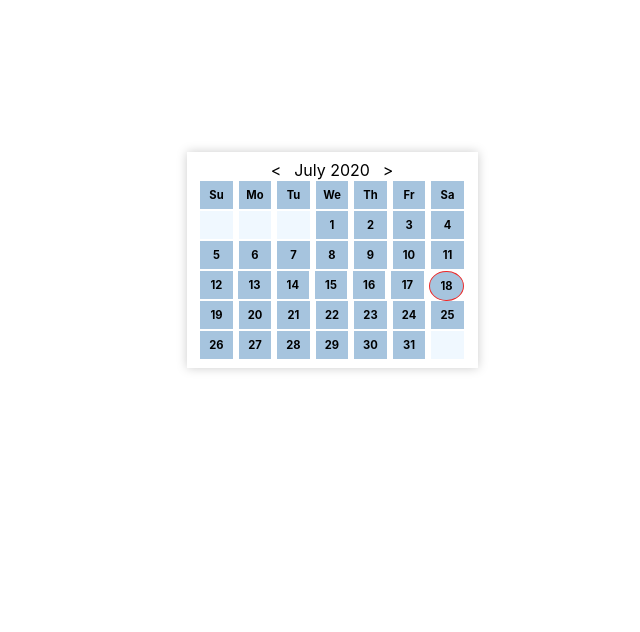
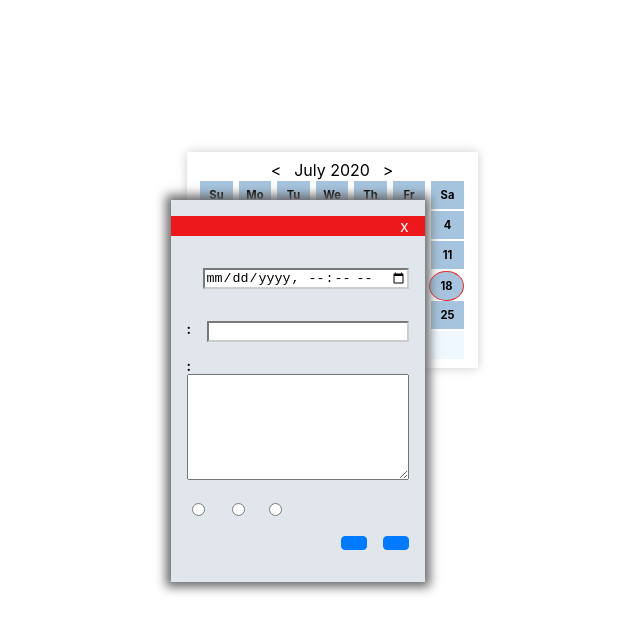
Before and after one commit to reposman33/calendar, a React (Create React App) app: page / in a window 1280 px wide. Both pictures are taken after a click on the element "Su". Shown: the top 632 px of the page, without its empty margins (308-948 px from the left). Built offline with nearby package versions, Linux system fonts and the light colour scheme.

Commit message:
Alarmwindow: on 'Save' add alarm to list of alarms ; check if alarm is overdue; display alert with alarmvalues in disabled fields.

```diff
--- /dev/null
+++ b/src/components/alarm.js
@@ -0,0 +1,5 @@
+export const Alarm = {
+	checkAlarm(alarm) {
+		return new Date(alarm.alarmTime).getTime() <= new Date().getTime();
+	},
+};
--- a/src/components/alarmWindow.js
+++ b/src/components/alarmWindow.js
@@ -1,12 +1,9 @@
-import React, { useContext } from "react";
+import React, { useState, useContext } from "react";
 import styled from "styled-components";
 import { CalendarContext } from "../contexts";
+import { Alarm } from "./alarm";
 
-export const AlarmWindow = (props) => {
-	const { I18n } = useContext(CalendarContext);
-	const { hideAlarmWindow } = useContext(CalendarContext);
-
-	const StyledDiv = styled.div`
+const StyledDiv = styled.div`
 	background-color: #e0e6ec;
 	box-shadow: 0px 0px 10px 5px rgba(105, 105, 107, 1);
 	display: flex;
@@ -89,7 +86,49 @@ export const AlarmWindow = (props) => {
 		}
 	}
 }
-    `;
+	`;
+
+export const AlarmWindow = ({ description, level, time, title }) => {
+	const [alarmTime, setAlarmTime] = useState(time);
+	const [alarmTitle, setAlarmTitle] = useState(title);
+	const [alarmDescription, setAlarmDescription] = useState(description);
+	const [alarmLevel, setAlarmLevel] = useState(level);
+
+	const { I18n } = useContext(CalendarContext);
+	const { hideAlarmWindow } = useContext(CalendarContext);
+	const { alarms, updateAlarms } = useContext(CalendarContext);
+
+	const onChange = (e) => {
+		switch (e.target.name) {
+			case "alarmTime":
+				setAlarmTime(e.target.value);
+				break;
+			case "alarmTitle":
+				setAlarmTitle(e.target.value);
+				break;
+			case "alarmDescription":
+				setAlarmDescription(e.target.value);
+				break;
+			case "alarmLevel":
+				setAlarmLevel(e.target.value);
+				break;
+			default:
+				console.log(e.target.name, " not defined");
+		}
+	};
+
+	const addToAlarms = () => {
+		updateAlarms([
+			...alarms,
+			{
+				alarmTime,
+				alarmTitle,
+				alarmDescription,
+				alarmLevel,
+			},
+		]);
+		hideAlarmWindow();
+	};
 
 	return (
 		<StyledDiv>
@@ -100,30 +139,69 @@ export const AlarmWindow = (props) => {
 				</span>
 			</div>
 			<div className='alarmTime'>
-				<label>{I18n.get("ALARMWINDOW.ALARMTIME.LABEL")}</label> <input type='datetime-local' />
+				<label>{I18n.get("ALARMWINDOW.ALARMTIME.LABEL")}</label>
+				<input name='alarmTime' type='datetime-local' onChange={onChange} value={alarmTime} disabled={!!time} />
 			</div>
 			<div className='alarmTitle'>
 				<label>{I18n.get("ALARMWINDOW.ALARMTITLE.LABEL")}:</label>
-				<input type='text' />
+				<input
+					type='text'
+					name='alarmTitle'
+					onChange={onChange}
+					value={alarmTitle}
+					key='test'
+					disabled={!!title}
+				/>
 			</div>
 			<label>{I18n.get("ALARMWINDOW.DESCRIPTION.LABEL")}:</label>
-			<textarea className='alarmDescription'></textarea>
+			<textarea
+				className='alarmDescription'
+				name='alarmDescription'
+				onChange={onChange}
+				value={alarmDescription}
+				disabled={!!description}></textarea>
+			<div>
+				<label htmlFor='alarmLevel'> {I18n.get("ALARMWINDOW.ALARMLEVEL.TITLE")}</label>
+				<div>
+					<input
+						type='radio'
+						name='alarmLevel'
+						id='alarmLevelLow'
+						value='low'
+						onChange={onChange}
+						disabled={!!level && !!alarmLevel}
+						checked={alarmLevel === "low"}
+					/>
+					<label htmlFor='alarmLevelLow'> {I18n.get("ALARMWINDOW.ALARMLEVEL.LEVELLOW.LABEL")}</label>
+					<input
+						type='radio'
+						name='alarmLevel'
+						id='alarmLevelMedium'
+						value='medium'
+						onChange={onChange}
+						disabled={!!level && !!alarmLevel}
+						checked={alarmLevel === "medium"}
+					/>
+					<label htmlFor='alarmLevelMedium'>{I18n.get("ALARMWINDOW.ALARMLEVEL.LEVELMODERATE.LABEL")}</label>
+					<input
+						type='radio'
+						name='alarmLevel'
+						id='alarmLevelHigh'
+						value='high'
+						onChange={onChange}
+						disabled={!!level && !!alarmLevel}
+						checked={alarmLevel === "high"}
+					/>
+					<label htmlFor='alarmLevelHigh'>{I18n.get("ALARMWINDOW.ALARMLEVEL.LEVELHIGH.LABEL")}</label>
+				</div>
+			</div>
 			<div className='buttons'>
 				<button className='cancel' onClick={hideAlarmWindow}>
 					{I18n.get("ALARMWINDOW.BUTTON.CANCEL.TEXT")}
 				</button>
-				<button className='save'> {I18n.get("ALARMWINDOW.BUTTON.SAVE.TEXT")}</button>
-			</div>
-			<div>
-				<label htmlFor='alarmLevel'> {I18n.get("ALARMWINDOW.ALARMLEVEL.TITLE")}</label>
-				<div>
-					<input type='radio' name='alarmLevel' id='alarmLevelLow' value='low' />
-					<label htmlFor='alarmLevelLow'> {I18n.get("ALARMWINDOW.ALARMLEVEL.LEVELLOW.LABEL")}</label>
-					<input type='radio' name='alarmLevel' id='alarmLevelModerate' value='moderate' />
-					<label htmlFor='alarmLevelModerate'>{I18n.get("ALARMWINDOW.ALARMLEVEL.LEVELMODERATE.LABEL")}</label>
-					<input type='radio' name='alarmLevel' id='alarmLevelHigh' value='high' />
-					<label htmlFor='alarmLevelHigh'>{I18n.get("ALARMWINDOW.ALARMLEVEL.LEVELHIGH.LABEL")}</label>
-				</div>
+				<button className='save' onClick={addToAlarms}>
+					{I18n.get("ALARMWINDOW.BUTTON.SAVE.TEXT")}
+				</button>
 			</div>
 		</StyledDiv>
 	);
--- a/src/components/calendar.js
+++ b/src/components/calendar.js
@@ -5,14 +5,43 @@ import { Day } from "./day";
 import { Week } from "./week";
 import { AlarmWindow } from "./alarmWindow";
 import { CalendarContext } from "../contexts";
+import { Alarm } from "./alarm";
 
 export const CalendarWidget = () => {
 	// initialize local state
 	const [monthIncrement, setMonthIncrement] = useState(0);
-	const { alarmWindowVisible } = useContext(CalendarContext);
+	const [alarmTitle, setAlarmTitle] = useState("");
+	const [alarmTime, setAlarmTime] = useState("");
+	const [alarmDescription, setAlarmDescription] = useState("");
+	const [alarmLevel, setAlarmLevel] = useState("");
+
+	const { alarms, alarmWindowVisible, setAlarmWindowVisible } = useContext(CalendarContext);
+
 	const incrementMonth = () => setMonthIncrement(monthIncrement + 1);
 	const subtractMonth = () => setMonthIncrement(monthIncrement - 1);
 
+	// Watch alarms
+	setInterval(function () {
+		alarms.forEach((currentAlarm, index, alarms) => {
+			if (Alarm.checkAlarm(currentAlarm)) {
+				// get values from alarm
+				setAlarmTitle(currentAlarm.alarmTitle);
+				setAlarmTime(currentAlarm.alarmTime);
+				setAlarmDescription(currentAlarm.alarmDescription);
+				setAlarmLevel(currentAlarm.alarmLevel);
+
+				// remove alarm from list of active alarms
+				alarms.splice(
+					alarms.findIndex((_alarm) => currentAlarm === _alarm),
+					1
+				);
+				// show the alarm window
+				setAlarmWindowVisible(true);
+			}
+		});
+	}, 1000);
+
+	// initialize variables for calendar
 	const today = parseInt(moment().add(monthIncrement, "M").format("DD")); // get current date in month 0-31
 	const firstWeekDayOfMonth = moment().add(monthIncrement, "M").startOf("month").day(); // get the ordinal of the first date of the month 0-6
 	const daysInMonth = moment().add(monthIncrement, "M").daysInMonth(); // get the nr of days in current month
@@ -22,6 +51,8 @@ export const CalendarWidget = () => {
 	const currentMonth = moment().add(monthIncrement, "M").format("MMMM");
 	const displayedMonth = moment().add("M").format("MMMM");
 
+	// create calendar
+	// Add header
 	const monthHeader = (
 		<div>
 			<span onClick={subtractMonth}>&lt;</span>
@@ -32,6 +63,7 @@ export const CalendarWidget = () => {
 		</div>
 	);
 
+	// Add names of the days
 	for (let i = 0; i < 7; i++) {
 		const dayOfWeek = moment().add(monthIncrement, "M").weekday(i).format("dd");
 		weekDays.push(
@@ -41,10 +73,12 @@ export const CalendarWidget = () => {
 		);
 	}
 
+	// Add empty days before 1st of month
 	for (let i = 0; i < firstWeekDayOfMonth; i++) {
 		week.push(<Day key={"0" + i} />);
 	}
 
+	// Add monthdays
 	for (let i = 1; i <= daysInMonth; i++) {
 		const selected = i === today && displayedMonth === currentMonth;
 		if (week.length === 7) {
@@ -59,11 +93,10 @@ export const CalendarWidget = () => {
 		}
 	}
 
-	// add remaining days to week
+	// Add remaining days to week
 	for (let i = week.length; i < 7; i++) {
 		week.push(<Day key={i} />);
 	}
-
 	month.push(week);
 
 	return (
@@ -75,7 +108,11 @@ export const CalendarWidget = () => {
 					<Week key={100 * weekIndex}>{week.map((day) => day)}</Week>
 				))}
 			</Month>
-			{alarmWindowVisible ? <AlarmWindow /> : ""}
+			{alarmWindowVisible ? (
+				<AlarmWindow title={alarmTitle} time={alarmTime} description={alarmDescription} level={alarmLevel} />
+			) : (
+				""
+			)}
 		</div>
 	);
 };
--- a/src/components/day.js
+++ b/src/components/day.js
@@ -1,9 +1,13 @@
-import React from "react";
+import React, { useContext } from "react";
+import { CalendarContext } from "../contexts";
+
 import { SCDay } from "./styled/components";
 
 export const Day = ({ day = "", selected = false }) => {
+	const { showAlarmWindow } = useContext(CalendarContext);
+
 	return (
-		<SCDay day={day} selected={selected}>
+		<SCDay day={day} selected={selected} onClick={showAlarmWindow}>
 			{day || ""}
 		</SCDay>
 	);
--- a/src/contexts.js
+++ b/src/contexts.js
@@ -5,11 +5,21 @@ export const CalendarContext = createContext();
 
 export const CalendarContextProvider = ({ children }) => {
 	const [alarmWindowVisible, setAlarmWindowVisible] = useState(false);
+	const [alarms, updateAlarms] = useState([]);
 	const hideAlarmWindow = () => setAlarmWindowVisible(false);
 	const showAlarmWindow = () => setAlarmWindowVisible(true);
 
 	return (
-		<CalendarContext.Provider value={{ alarmWindowVisible, hideAlarmWindow, showAlarmWindow, I18n }}>
+		<CalendarContext.Provider
+			value={{
+				alarmWindowVisible,
+				setAlarmWindowVisible,
+				hideAlarmWindow,
+				showAlarmWindow,
+				I18n,
+				alarms,
+				updateAlarms,
+			}}>
 			{children}
 		</CalendarContext.Provider>
 	);
```
